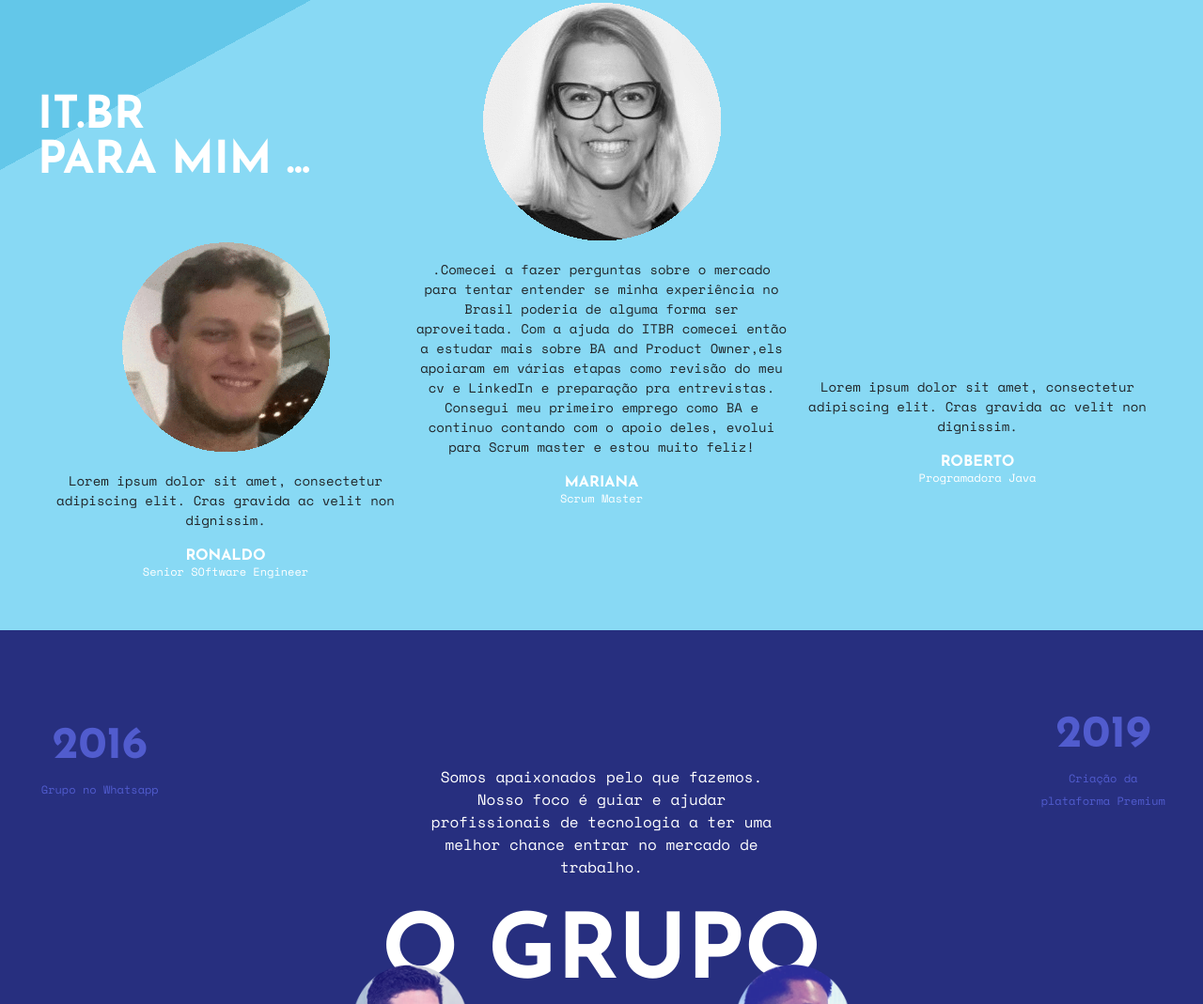
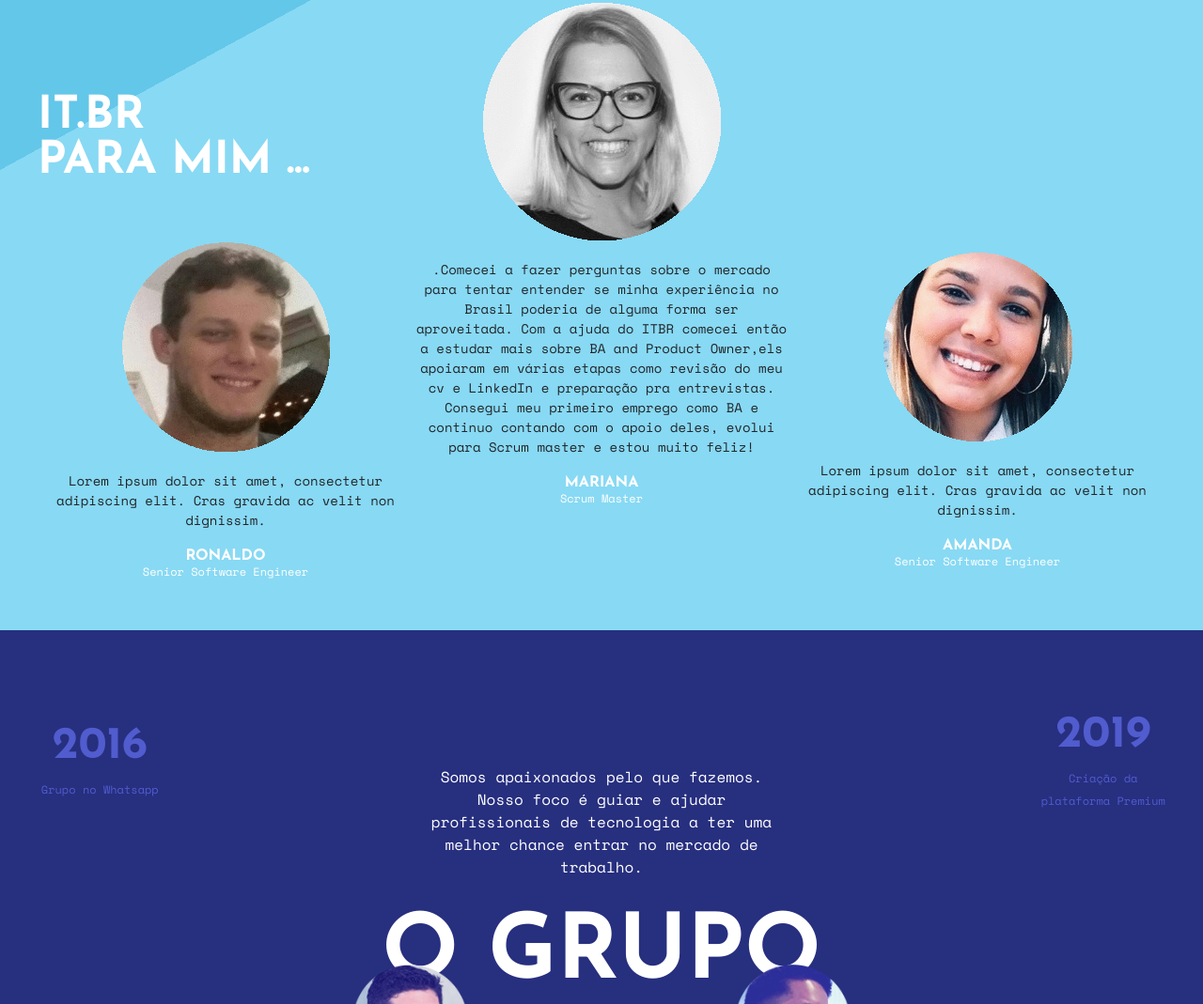
Before and after one commit to itbraustralia/itbr-premium, a plain HTML site: page index.html in a window 1280 px wide. Shown: the part 1429-2498 px from the top of the page at 94% size. Drawn offline with nearby package versions, Linux system fonts and the light colour scheme; a script that the page names is missing.

Commit message:
Add Amanda

```diff
--- a/index.html
+++ b/index.html
@@ -88,17 +88,17 @@
                         <span class="font-size-small testmonial text-center">Lorem ipsum dolor sit amet, consectetur adipiscing elit. Cras gravida ac velit non dignissim.</span>
                         <div class="client-details d-grid">
                             <h4 class="text-uppercase color-white">Ronaldo</h4>
-                            <span class="font-size-x-small color-white">Senior SOftware Engineer</span>
+                            <span class="font-size-x-small color-white">Senior Software Engineer</span>
                         </div>
                     </div>
                     <div class="d-grid testmonial-item testmonial-three">
                         <picture>
-                            <img src="images/img-test-three.png" alt="" />
+                            <img src="images/amanda.gif" alt="" />
                         </picture>
                         <span class="font-size-small testmonial text-center">Lorem ipsum dolor sit amet, consectetur adipiscing elit. Cras gravida ac velit non dignissim.</span>
                         <div class="client-details d-grid">
-                            <h4 class="text-uppercase color-white">Roberto</h4>
-                            <span class="font-size-x-small color-white">Programadora Java</span>
+                            <h4 class="text-uppercase color-white">Amanda</h4>
+                            <span class="font-size-x-small color-white">Senior Software Engineer</span>
                         </div>
                     </div>
                 </div>
```
Also changed, not shown: images/amanda.gif (added).
